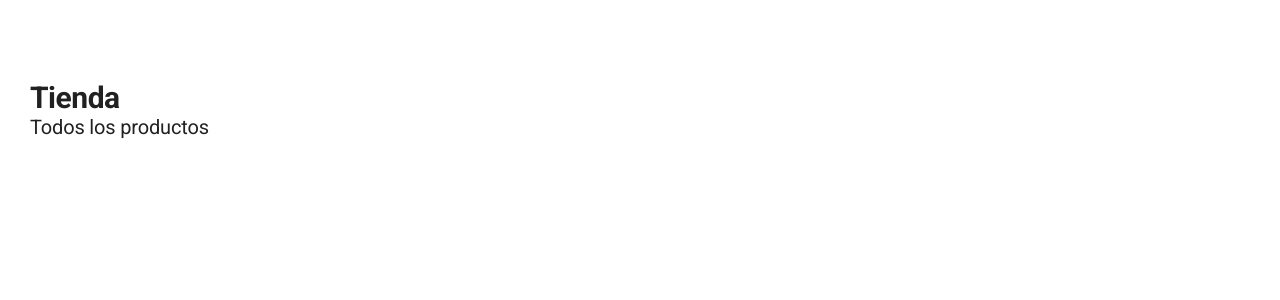
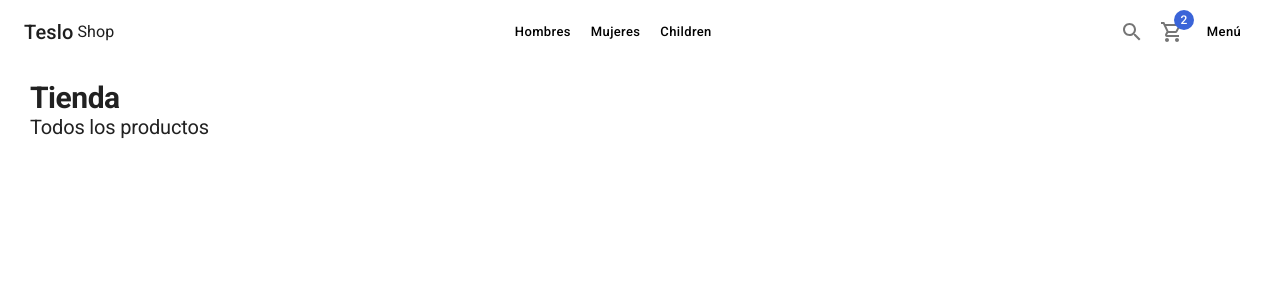
Before and after one commit to danielmateu/05-teslo-shop, a Next.js app: page / in a window 1280 px wide. Shown: the top 300 px of the page. Built offline with nearby package versions, Linux system fonts and the light colour scheme.

Commit message:
Dando forma al Nav

```diff
--- a/components/layouts/ShopLayout.tsx
+++ b/components/layouts/ShopLayout.tsx
@@ -1,5 +1,6 @@
 import Head from "next/head"
 import { FC } from "react";
+import { Navbar } from "../ui";
 
 
 interface Props {
@@ -33,7 +34,7 @@
             </Head>
 
             <nav>
-                {/* TODO: Navbar */}
+                <Navbar/>
             </nav>
 
             {/* TODO: SideBar */}
--- /dev/null
+++ b/components/ui/Navbar.tsx
@@ -0,0 +1,66 @@
+import { SearchOutlined, ShoppingCartOutlined } from "@mui/icons-material";
+import { AppBar, Toolbar, Typography, Link, Box, Button, IconButton, Badge } from "@mui/material"
+
+import NextLink from 'next/link';
+
+
+export const Navbar = () => {
+    return (
+        <AppBar>
+            <Toolbar>
+
+                <NextLink href="/" passHref>
+                    <Link display='flex' alignItems='center'>
+                        <Typography variant='h6'>Teslo</Typography>
+                        <Typography sx={{ ml: .5 }}>Shop</Typography>
+                    </Link>
+                </NextLink>
+
+                {/* TODO FLEX */}
+
+                <Box flex={1} />
+
+                <Box>
+
+                    <NextLink href='category/men' passHref>
+                        <Link>
+                            <Button>Hombres</Button>
+                        </Link>
+                    </NextLink>
+                    <NextLink href='category/women' passHref>
+                        <Link>
+                            <Button>Mujeres</Button>
+                        </Link>
+                    </NextLink>
+                    <NextLink href='category/women' passHref>
+                        <Link>
+                            <Button>Children</Button>
+                        </Link>
+                    </NextLink>
+
+                </Box>
+
+                <Box flex={1} />
+
+                <IconButton>
+                    <SearchOutlined />
+                </IconButton>
+
+                <NextLink href='/cart' passHref>
+                    <Link>
+                        <IconButton>
+                            <Badge badgeContent = {2} color= 'secondary' >
+                                <ShoppingCartOutlined/>
+                            </Badge>
+                        </IconButton>
+                    </Link>
+                </NextLink>
+
+                <Button>Menú</Button>
+
+                {/* TODO FLEX */}
+
+            </Toolbar>
+        </AppBar>
+    )
+}
--- /dev/null
+++ b/components/ui/index.ts
@@ -0,0 +1 @@
+export * from './Navbar';
--- a/themes/light-theme.ts
+++ b/themes/light-theme.ts
@@ -57,6 +57,8 @@
       },
       styleOverrides: {
         root: {
+          backgroundColor: 'white',
+          color: 'black',
           textTransform: 'none',
           boxShadow: 'none',
           borderRadius: 10,
```
